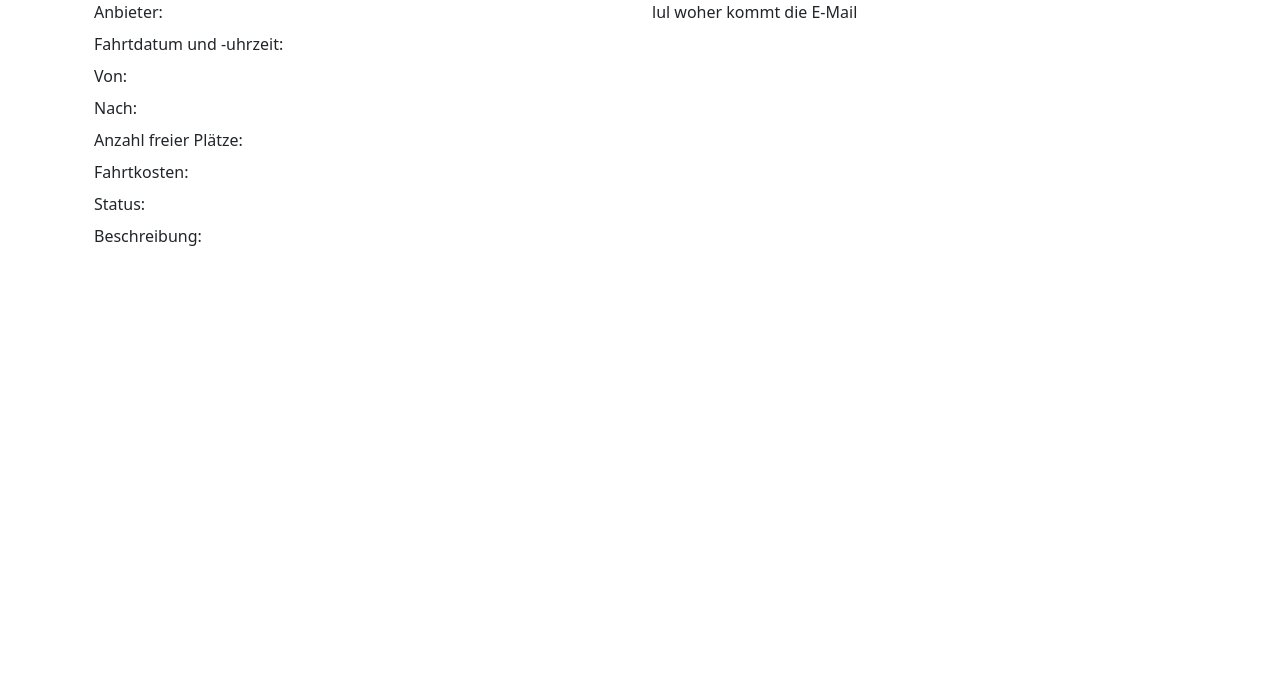
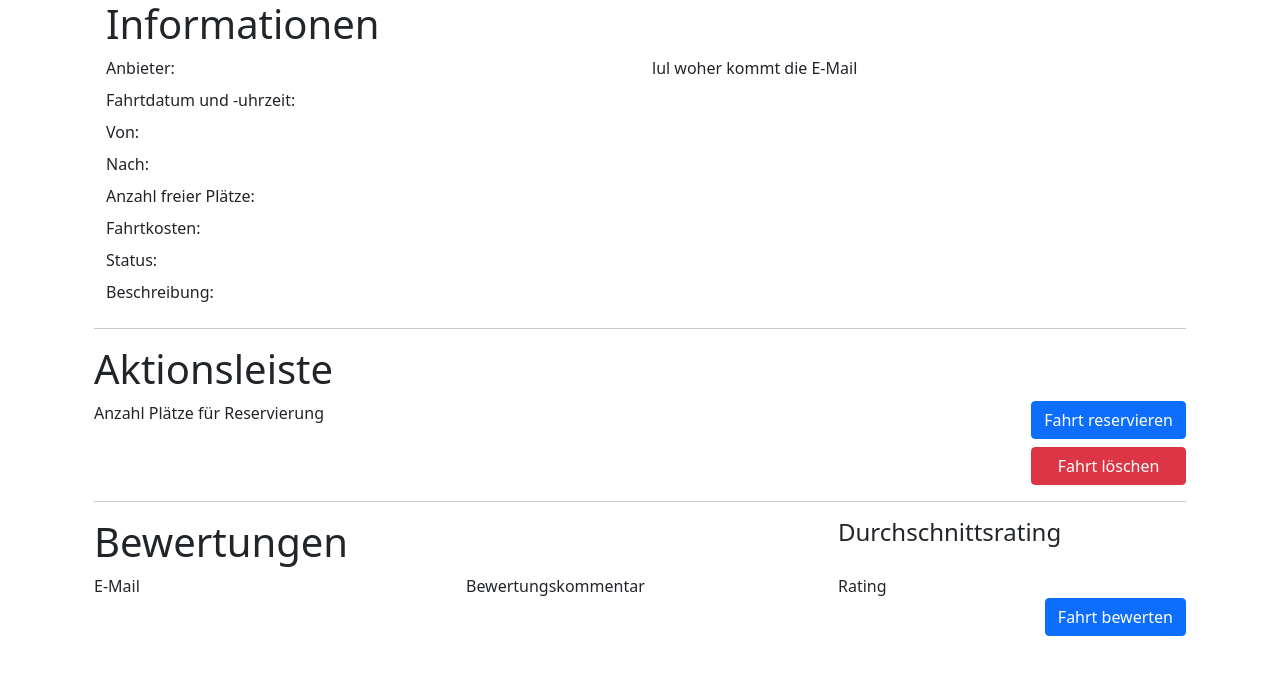
Before and after one commit to giggity-hub/carSharer, a Flask app: template app/template/view_drive.html in a window 1280 px wide. Shown: the top 675 px of the page. Run offline with Flask 2, Linux system fonts and the light colour scheme; the template is opened without the code that fills it, so the values that code supplies are empty; parts of the project's set-up code (start-up, migrations or seed data) failed here and were passed over.

Commit message:
HTML view_drive weiter bearbeitet, grundlegende Struktur

```diff
--- a/app/template/view_drive.html
+++ b/app/template/view_drive.html
@@ -5,7 +5,10 @@
 {% block title %}Informationen{% endblock %}
 
 {% block content %}
+<div class = "container">
     <div class ="container">
+        <h1>Informationen</h1>
+
         <div class="row">
             <div class="col-md-6">
                 <label for="" class="form-label">Anbieter:</label>
@@ -43,7 +46,7 @@
                 <label for="" class="form-label">Anzahl freier Plätze:</label>
             </div>
             <div class="col-md-6">
-            <label for="" class="form-label">{{ fahrt[1]}}</label>
+                <label for="" class="form-label">{{ fahrt[4]}}</label>
             </div>
         </div>
             <div class="row">
@@ -64,7 +67,7 @@
         </div>
             <div class="row">
             <div class="col-md-6">
-            <label for="" class="form-label">Beschreibung:</label>
+                <label for="" class="form-label">Beschreibung: </label>
             </div>
             <div class="col-md-6">
                 <label for="" class="form-label">{{ fahrt[9]}}</label>
@@ -73,4 +76,50 @@
 
         {{fahrt}}
     </div>
+    <hr style="border-color: green;">
+    <div class = "row">
+        <h1>Aktionsleiste</h1>
+        <div class="col-md-8">
+            Anzahl Plätze für Reservierung
+        </div>
+        <div class="col-auto me-auto">
+
+        </div>
+        <div class="col-auto">
+            <div class="d-grid gap-2">
+              <a href="/view_drive/{{ fahrt[0] }}" class="btn btn-primary" role="button">Fahrt reservieren</a>
+              <a href="/view_drive/{{ fahrt[0] }}" class="btn btn-danger" role="button">Fahrt löschen</a>
+            </div>
+        </div>
+    </div>
+
+    <hr style="border-color: green;">
+    <div class = "row">
+        <div class="col-md-8">
+            <h1>Bewertungen</h1>
+        </div>
+        <div class="col-md-4">
+            <h4>Durchschnittsrating</h4>
+        </div>
+    </div>
+    <div class = "row">
+        <div class="col-md-4">
+            E-Mail
+        </div>
+        <div class="col-md-4">
+            Bewertungskommentar
+        </div>
+        <div class="col-md-4">
+            Rating
+        </div>
+    </div>
+    <div class = "row">
+        <div class="col-auto me-auto">
+
+        </div>
+        <div class="col-auto">
+            <a href="/new_rating/{{ fahrt[0] }}" class="btn btn-primary" role="button">Fahrt bewerten</a>
+        </div>
+    </div>
+</div>
 {% endblock %}
```
Also changed, not shown: app/routes.py (+25 -0 lines). Lines whose indentation alone changed are shown as unchanged.
